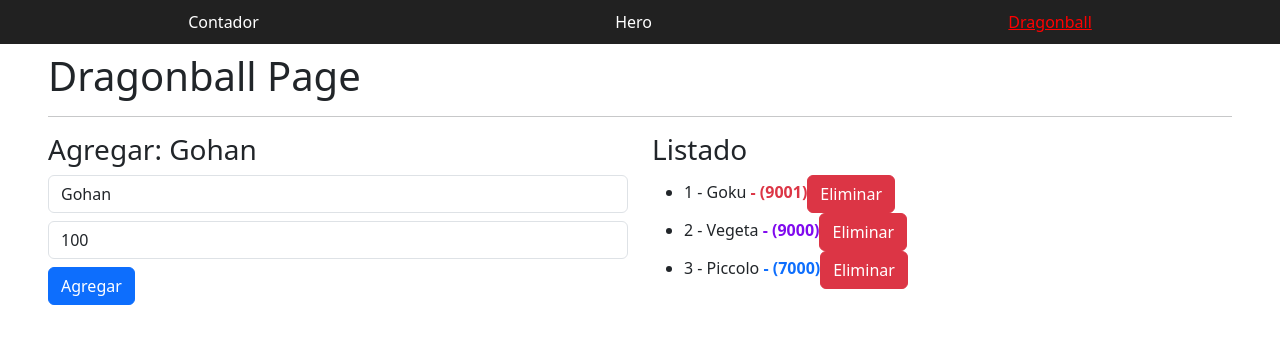
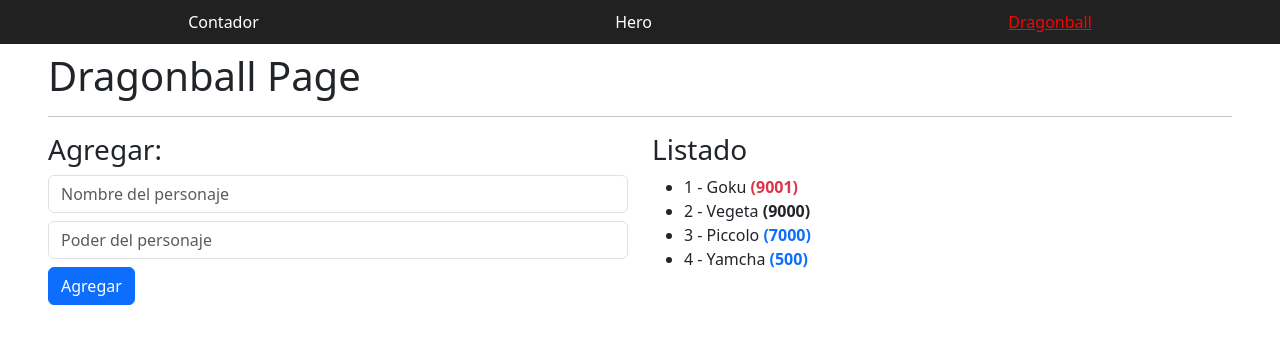
Before and after one commit to andyskp/Angular-Projects, an Angular app: page /dragonball in a window 1280 px wide. Shown: the top 344 px of the page. Built offline with nearby package versions, Linux system fonts and the light colour scheme.

Commit message:
Cambios de main

```diff
--- a/src/app/Pages/dragonball/dragonball-page.component.html
+++ b/src/app/Pages/dragonball/dragonball-page.component.html
@@ -1,57 +1,27 @@
 <h1>Dragonball Page</h1>
-<hr />
+<hr/>
 <section class="row">
       <div class="col-12 col-sm-6">
-    <h3>Agregar: {{ name() }}</h3>
-    <input
-      type="text"
-      class="form-control"
-      placeholder="Nombre del personaje"
-      [value]="name()"
-      (change)="name.set(txtName.value)"
-      (input)="name.set(txtName.value)"
-      #txtName
-    />
-    <input
-    type="number"
-    class="form-control mt-2"
-    placeholder="Poder"
-    [value]="power()"
-    (change)="power.set(+txtPower.value)"
-    (input)="power.set(+txtPower.value)"
-    #txtPower
-    />
-    <button (click)="addCharacter()" class="btn btn-primary mt-2">Agregar</button>
+            <h3>Agregar:</h3>
+            <input type="text" class="form-control" placeholder="Nombre del personaje">
+            <input type="number" class="form-control mt-2"
+            placeholder="Poder del personaje">
+            <button class="btn btn-primary mt-2">Agregar</button>
       </div>
       <div class="col-12 col-sm-6">
             <h3>Listado</h3>
-    <ul>
-      <style>
-        /*! Clases personalizadas Que va en el ngClass con su condicion*/
-        .text-medium-og {
-          color: rgba(126, 6, 238, 0.986);
-        }
-        .text-red {
-          color: red;
-        }
-      </style>
-      <!--@For para iterar Arrays dentro de Angular -->
+            <ul> <!--Inreraciones con la nueva logica @for y se toma en cuenta el $index -->
                   @for (character of characters(); track character.id; let idx = $index) {
-      <!--Mostrar perosnajes con poder encima de 500-->
-      @if (character.power > 500) {
                   <li>
-        <span>{{ idx + 1 }} - {{ character.name }}</span>
-        <!--NgClass usando boostrap para condicionar estilos-->
+                        <span>{{ idx + 1}} - {{ character.name }}</span>
+                        <!-- Se trabaja la directica class para adecuar condicionalmente un estilo de css usando bootstrap-->
                         <strong
-          class="text-danger"
-          [class.text-danger]="character.power > 9000"
-          [class.text-primary]="character.power < 9000"
-          [class.text-medium-og]="character.power >= 5000"
+                        [class.text-danger] = "character.power > 9000"
+                        [class.text-primary] = "character.power < 9000"
+
                          >
-          - ({{ character.power }})</strong
-        > <button class=" btn btn-danger" (click)="deleteCharacter(character.id)">Eliminar</button>
+                  ({{ character.power }})</strong>
                   </li>
-      }
             }
             </ul>
       </div>
```
Lines whose indentation alone changed are shown as unchanged.
